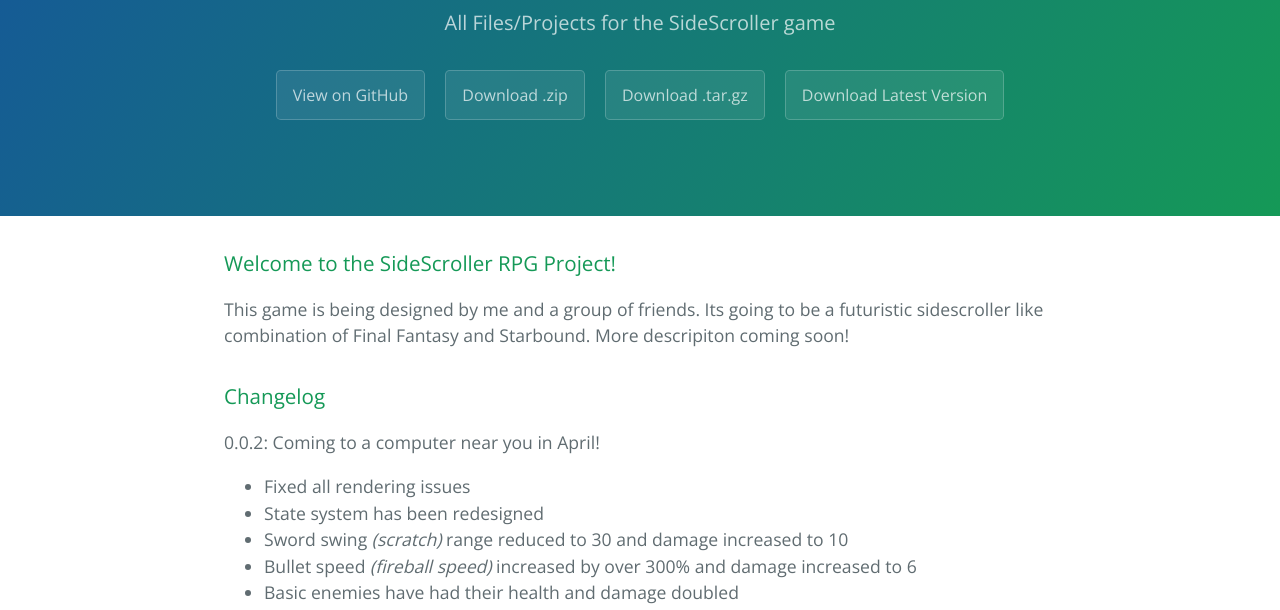
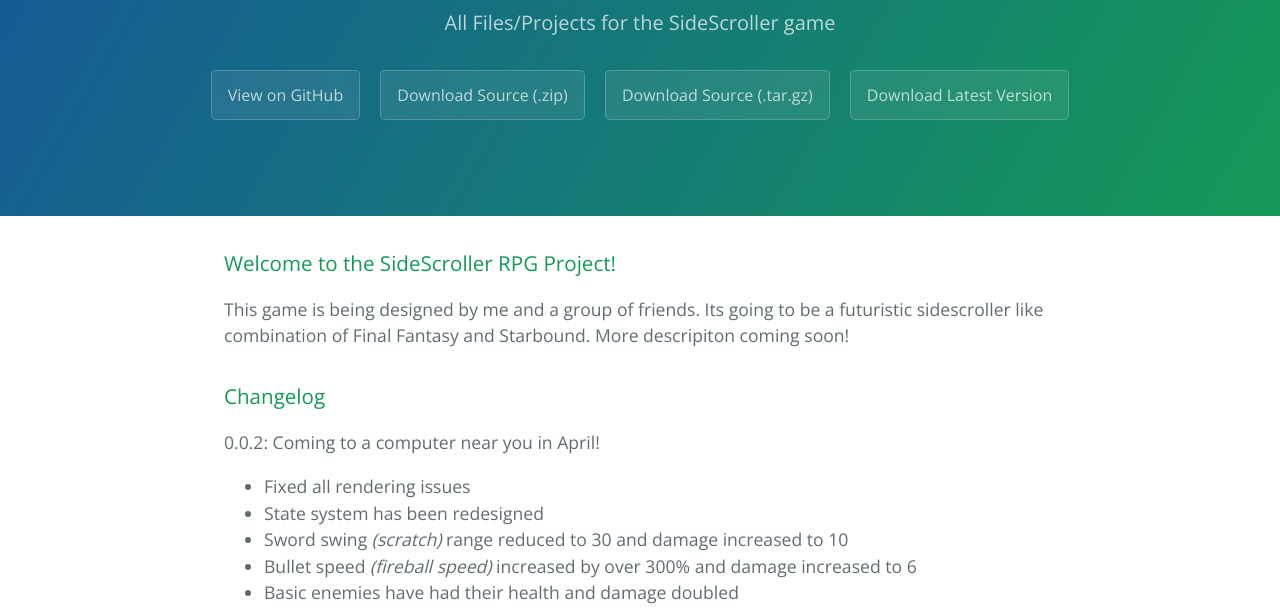
Before and after one commit to Masterzach32/SideScrollerProject, a plain HTML site: page index.html in a window 1280 px wide. Shown: the part 167-777 px from the top of the page. Drawn offline with nearby package versions, Linux system fonts and the light colour scheme.

Commit message:
Update index.html

```diff
--- a/index.html
+++ b/index.html
@@ -14,8 +14,8 @@
       <h1 class="project-name">Side Scroller RPG</h1>
       <h2 class="project-tagline">All Files/Projects for the SideScroller game</h2>
       <a href="https://github.com/Masterzach32/SideScrollerGame" class="btn">View on GitHub</a>
-      <a href="https://github.com/Masterzach32/SideScrollerGame/zipball/master" class="btn">Download .zip</a>
-      <a href="https://github.com/Masterzach32/SideScrollerGame/tarball/master" class="btn">Download .tar.gz</a>
+      <a href="https://github.com/Masterzach32/SideScrollerGame/zipball/master" class="btn">Download Source (.zip)</a>
+      <a href="https://github.com/Masterzach32/SideScrollerGame/tarball/master" class="btn">Download Source (.tar.gz)</a>
       <a href="https://github.com/Masterzach32/SideScrollerProject/releases/download/v0.0.3-alpha/SideScrollerRPG_v0.0.3-alpha.jar" class="btn">Download Latest Version</a>
     </section>
 
```
